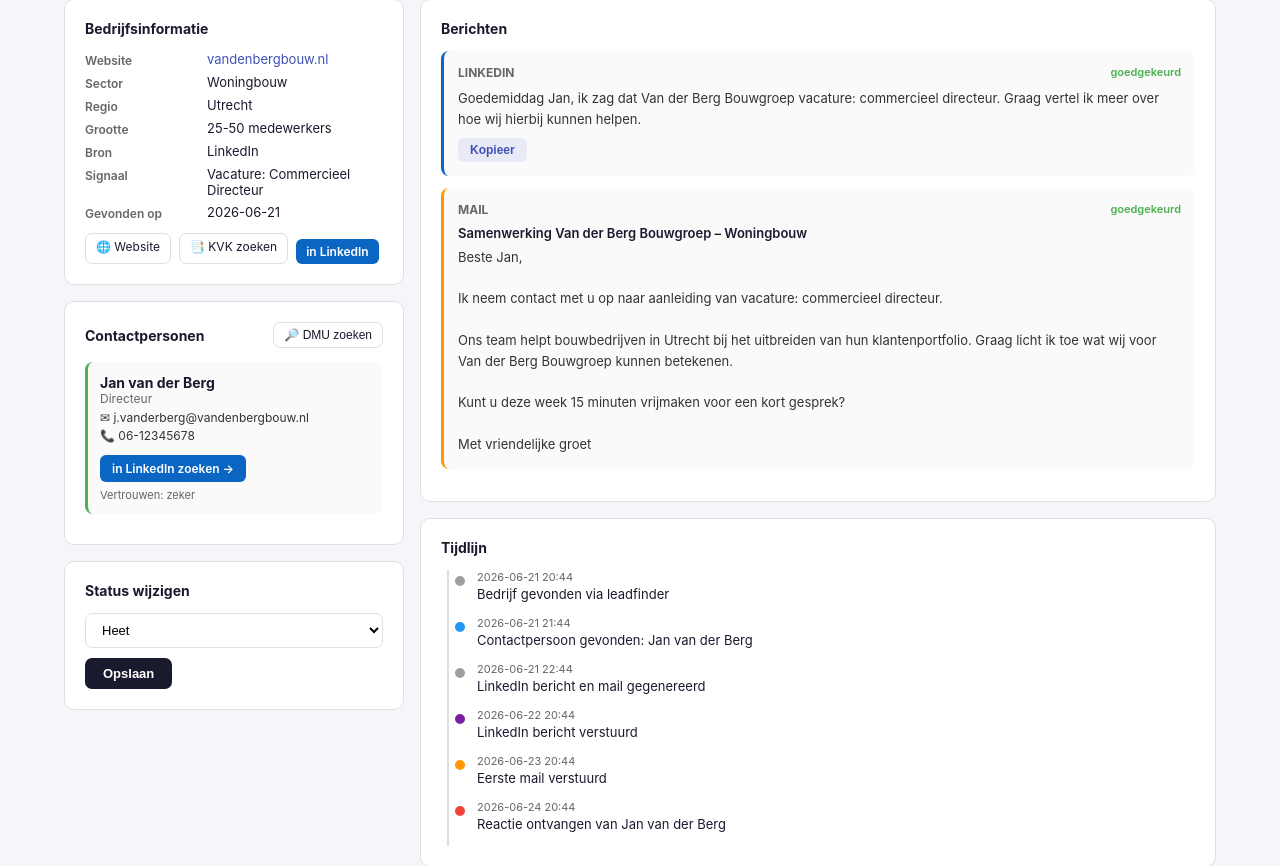
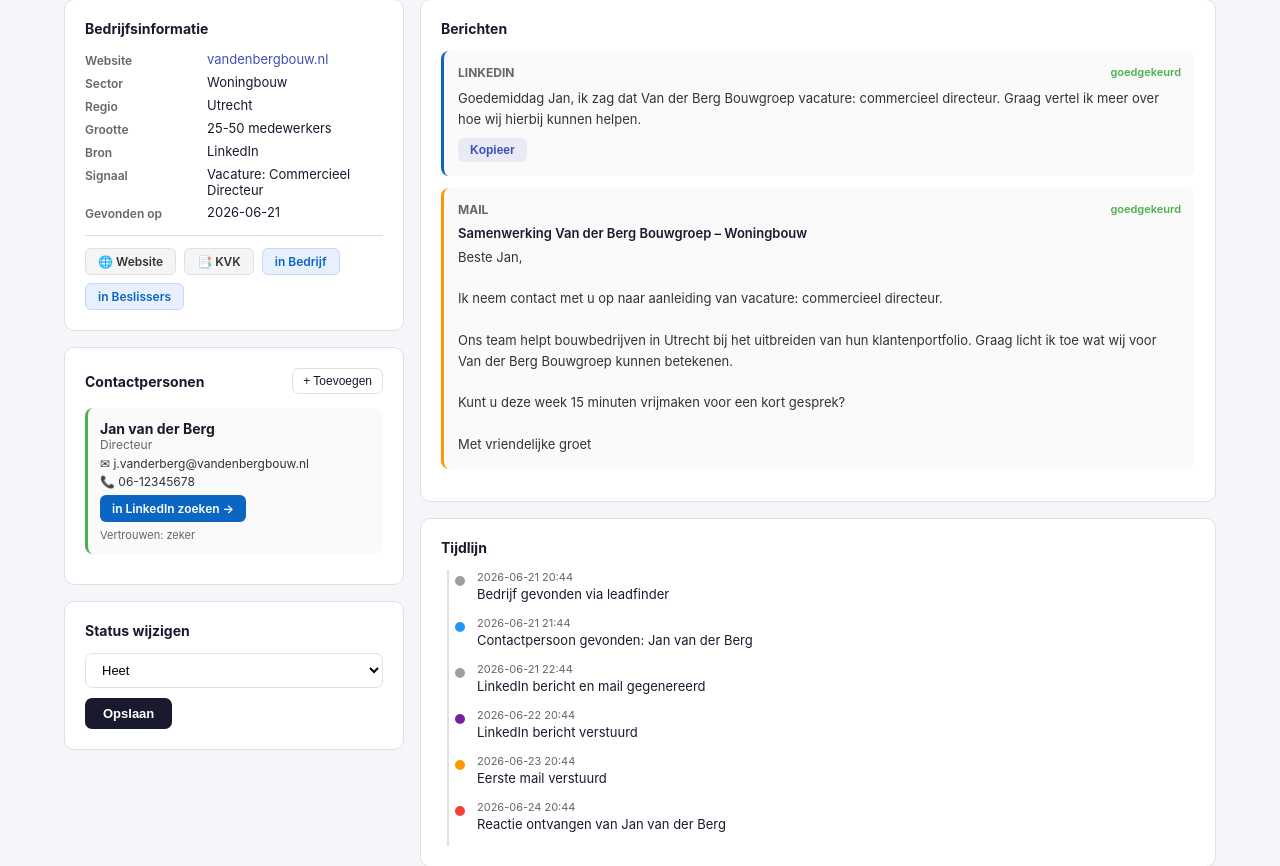
Before and after one commit to Daniel2000dk/12Build-Project, a Flask app: page /lead/1 in a window 1280 px wide. Shown: the part 127-993 px from the top of the page. Run offline with Flask 3, Linux system fonts and the light colour scheme; data comes from the database, SQL or seed files in the repository; data that the repository does not hold is empty.

Commit message:
Fix DMU: vervang trage scraper door directe zoeklinks + handmatig contactformulier
- lead_detail.html: directe KVK/LinkedIn knoppen (instant), handmatig contactpersoon toevoegen
- app.py: /api/contact/toevoegen route voor handmatige invoer
- style.css: zoeklinks en contactformulier stijlen

Co-Authored-By: Claude Sonnet 4.6 <noreply@anthropic.com>

```diff
--- a/app.py
+++ b/app.py
@@ -187,6 +187,26 @@ def start_dmu(lead_id):
 def dmu_status_api(lead_id):
     return jsonify(dmu_status.get(lead_id, {"actief": False, "bericht": "", "contacten": []}))
 
+@app.route("/api/contact/toevoegen", methods=["POST"])
+def contact_toevoegen():
+    data = request.json
+    lead_id = data.get("lead_id")
+    naam = data.get("naam", "").strip()
+    if not lead_id or not naam:
+        return jsonify({"ok": False, "bericht": "Naam en lead_id zijn verplicht"}), 400
+    voeg_contactpersoon_toe(
+        lead_id=lead_id,
+        naam=naam,
+        functie=data.get("functie", ""),
+        linkedin_url=data.get("linkedin_url", ""),
+        email=data.get("email", ""),
+        telefoon=data.get("telefoon", ""),
+        vertrouwen=data.get("vertrouwen", "waarschijnlijk"),
+        bron="handmatig"
+    )
+    update_lead_status(lead_id, "dmu_zoeken")
+    return jsonify({"ok": True})
+
 # ─── Instellingen ────────────────────────────────────────────────────────────
 
 @app.route("/instellingen")
--- a/static/style.css
+++ b/static/style.css
@@ -642,14 +642,36 @@ code {
 .leeg-blok h3 { font-size: 16px; font-weight: 700; margin-bottom: 8px; }
 .leeg-blok p { color: var(--tekst-licht); font-size: 13px; max-width: 400px; margin: 0 auto; }
 
-/* LEAD DETAIL – DMU */
+/* LEAD DETAIL */
 .kaart-header-rij { display: flex; justify-content: space-between; align-items: center; margin-bottom: 14px; }
 .kaart-header-rij h3 { margin-bottom: 0; }
-.btn-klein-link {
+.btn-klein-link { font-size: 12px; padding: 5px 10px; text-decoration: none; display: inline-block; }
+.geen-contacten { font-size: 13px; color: var(--tekst-licht); padding: 8px 0; }
+
+/* Zoeklinks onder bedrijfsinfo */
+.zoeklinks { display: flex; flex-wrap: wrap; gap: 8px; margin-top: 14px; padding-top: 12px; border-top: 1px solid var(--rand); }
+.zoeklink {
     font-size: 12px;
-    padding: 5px 10px;
+    font-weight: 600;
+    padding: 5px 12px;
+    border-radius: 6px;
     text-decoration: none;
-    display: inline-block;
+    background: #f5f5f5;
+    color: #333;
+    border: 1px solid #e0e0e0;
+    transition: background 0.15s;
 }
-.contact-links { margin-top: 6px; }
-.geen-contacten { font-size: 13px; color: var(--tekst-licht); padding: 8px 0; }
+.zoeklink:hover { background: #eeeeee; }
+.zoeklink-linkedin { background: #e8f0fe; color: #0a66c2; border-color: #c5d8f8; }
+.zoeklink-linkedin:hover { background: #d0e4ff; }
+
+/* Contact toevoegen formulier */
+.contact-form {
+    margin-top: 14px;
+    padding-top: 14px;
+    border-top: 1px solid var(--rand);
+    display: flex;
+    flex-direction: column;
+    gap: 10px;
+}
+.verborgen { display: none !important; }
--- a/templates/lead_detail.html
+++ b/templates/lead_detail.html
@@ -9,57 +9,45 @@
 </div>
 
 <div class="detail-grid">
-    <!-- Linker kolom: bedrijfsinfo + contactpersonen -->
+    <!-- Linker kolom -->
     <div class="detail-links">
+
         <div class="kaart">
             <h3>Bedrijfsinformatie</h3>
             <dl>
                 <dt>Website</dt>
-                <dd>
-                    {% if lead.website %}
-                    <a href="{{ lead.website if lead.website.startswith('http') else 'https://' + lead.website }}" target="_blank">{{ lead.website }}</a>
-                    {% else %}&ndash;{% endif %}
-                </dd>
+                <dd>{% if lead.website %}<a href="{{ lead.website if lead.website.startswith('http') else 'https://' + lead.website }}" target="_blank">{{ lead.website }}</a>{% else %}&ndash;{% endif %}</dd>
                 <dt>Sector</dt><dd>{{ lead.sector or '&ndash;' }}</dd>
                 <dt>Regio</dt><dd>{{ lead.regio or '&ndash;' }}</dd>
                 <dt>Grootte</dt><dd>{{ lead.grootte or '&ndash;' }}</dd>
                 <dt>Bron</dt><dd>{{ lead.bron or '&ndash;' }}</dd>
                 <dt>Signaal</dt><dd>{{ lead.groeisignaal or '&ndash;' }}</dd>
                 <dt>Gevonden op</dt><dd>{{ lead.datum_gevonden[:10] if lead.datum_gevonden else '&ndash;' }}</dd>
-                {% if lead.notities %}
-                <dt>KVK</dt><dd>{{ lead.notities }}</dd>
-                {% endif %}
+                {% if lead.notities %}<dt>KVK</dt><dd>{{ lead.notities }}</dd>{% endif %}
             </dl>
 
-            <!-- LinkedIn bedrijfslink -->
-            <div style="margin-top:12px; display:flex; gap:8px; flex-wrap:wrap;">
+            <!-- Directe zoeklinks -->
+            <div class="zoeklinks">
                 {% if lead.website %}
                 <a href="{{ lead.website if lead.website.startswith('http') else 'https://' + lead.website }}"
-                   target="_blank" class="btn-secundair btn-klein-link">&#127760; Website</a>
+                   target="_blank" class="zoeklink">&#127760; Website</a>
                 {% endif %}
                 <a href="https://www.kvk.nl/zoeken/?q={{ lead.bedrijfsnaam | urlencode }}"
-                   target="_blank" class="btn-secundair btn-klein-link">&#128209; KVK zoeken</a>
+                   target="_blank" class="zoeklink">&#128209; KVK</a>
                 <a href="https://www.linkedin.com/search/results/companies/?keywords={{ lead.bedrijfsnaam | urlencode }}"
-                   target="_blank" class="btn-linkedin btn-klein-link">in LinkedIn</a>
+                   target="_blank" class="zoeklink zoeklink-linkedin">in Bedrijf</a>
+                <a href="https://www.linkedin.com/search/results/people/?keywords={{ (lead.bedrijfsnaam + ' directeur eigenaar') | urlencode }}"
+                   target="_blank" class="zoeklink zoeklink-linkedin">in Beslissers</a>
             </div>
         </div>
 
-        <!-- Contactpersonen + DMU Finder -->
+        <!-- Contactpersonen -->
         <div class="kaart">
             <div class="kaart-header-rij">
                 <h3>Contactpersonen</h3>
-                <button id="dmu-btn" class="btn-secundair btn-klein-link" onclick="startDMU({{ lead.id }})">
-                    &#128270; DMU zoeken
-                </button>
+                <button class="btn-secundair btn-klein-link" onclick="toggleContactForm()">+ Toevoegen</button>
             </div>
 
-            <div id="dmu-voortgang" class="scan-voortgang verborgen" style="margin-bottom:12px;">
-                <div class="scan-spinner"></div>
-                <span id="dmu-bericht">Zoeken...</span>
-            </div>
-            <div id="dmu-resultaat" class="verborgen" style="margin-bottom:12px;"></div>
-
-            <div id="contacten-lijst">
             {% if lead.contactpersonen %}
             {% for cp in lead.contactpersonen %}
             <div class="contact-kaart vertrouwen-{{ cp.vertrouwen }}">
@@ -67,21 +55,50 @@
                 <div class="contact-functie">{{ cp.functie or 'Functie onbekend' }}</div>
                 {% if cp.email %}<div class="contact-info">&#9993; {{ cp.email }}</div>{% endif %}
                 {% if cp.telefoon %}<div class="contact-info">&#128222; {{ cp.telefoon }}</div>{% endif %}
-                    <div class="contact-links">
-                        {% if cp.linkedin_url %}
-                        <a href="{{ cp.linkedin_url if cp.linkedin_url.startswith('http') else 'https://' + cp.linkedin_url }}"
-                           target="_blank" class="btn-linkedin">in LinkedIn zoeken &rarr;</a>
-                        {% else %}
                 <a href="https://www.linkedin.com/search/results/people/?keywords={{ (cp.naam + ' ' + lead.bedrijfsnaam) | urlencode }}"
                    target="_blank" class="btn-linkedin">in LinkedIn zoeken &rarr;</a>
-                        {% endif %}
-                    </div>
                 <div class="vertrouwen-label">Vertrouwen: {{ cp.vertrouwen }}</div>
             </div>
             {% endfor %}
             {% else %}
-                <p class="geen-contacten">Nog geen contactpersonen gevonden. Klik op &ldquo;DMU zoeken&rdquo; om automatisch te zoeken.</p>
+            <p class="geen-contacten">Nog geen contactpersonen. Zoek via de knoppen hierboven en voeg toe.</p>
             {% endif %}
+
+            <!-- Contact toevoegen formulier -->
+            <div id="contact-form" class="contact-form verborgen">
+                <div class="form-rij">
+                    <label>Naam *</label>
+                    <input type="text" id="cp-naam" placeholder="Jan de Vries">
+                </div>
+                <div class="form-rij">
+                    <label>Functie</label>
+                    <input type="text" id="cp-functie" placeholder="Commercieel Directeur">
+                </div>
+                <div class="form-rij">
+                    <label>E-mail</label>
+                    <input type="email" id="cp-email" placeholder="jan@bedrijf.nl">
+                </div>
+                <div class="form-rij">
+                    <label>LinkedIn URL</label>
+                    <input type="text" id="cp-linkedin" placeholder="linkedin.com/in/jandevries">
+                </div>
+                <div class="form-rij">
+                    <label>Telefoon</label>
+                    <input type="text" id="cp-telefoon" placeholder="06-12345678">
+                </div>
+                <div class="form-rij">
+                    <label>Vertrouwen</label>
+                    <select id="cp-vertrouwen">
+                        <option value="zeker">Zeker (gevonden op website)</option>
+                        <option value="waarschijnlijk" selected>Waarschijnlijk (LinkedIn match)</option>
+                        <option value="onzeker">Onzeker</option>
+                    </select>
+                </div>
+                <div style="display:flex; gap:8px; margin-top:4px;">
+                    <button class="btn-primair" onclick="slaContactOp({{ lead.id }})">Opslaan</button>
+                    <button class="btn-secundair" onclick="toggleContactForm()">Annuleren</button>
+                </div>
+                <div id="cp-fout" style="color:#c62828; font-size:12px; margin-top:6px; display:none;"></div>
             </div>
         </div>
 
@@ -99,7 +116,7 @@
         </div>
     </div>
 
-    <!-- Rechter kolom: tijdlijn + berichten -->
+    <!-- Rechter kolom: berichten + tijdlijn -->
     <div class="detail-rechts">
         {% if lead.berichten %}
         <div class="kaart">
@@ -135,77 +152,46 @@
 </div>
 
 <script>
-var dmuActief = false;
+function toggleContactForm() {
+    var form = document.getElementById('contact-form');
+    form.classList.toggle('verborgen');
+    if (!form.classList.contains('verborgen')) {
+        document.getElementById('cp-naam').focus();
+    }
+}
 
-function startDMU(leadId) {
-    if (dmuActief) return;
-    dmuActief = true;
+function slaContactOp(leadId) {
+    var naam = document.getElementById('cp-naam').value.trim();
+    if (!naam) {
+        var fout = document.getElementById('cp-fout');
+        fout.textContent = 'Naam is verplicht';
+        fout.style.display = 'block';
+        return;
+    }
 
-    var btn = document.getElementById('dmu-btn');
-    var voortgang = document.getElementById('dmu-voortgang');
-    var resultaat = document.getElementById('dmu-resultaat');
-
-    btn.disabled = true;
-    btn.textContent = 'Bezig...';
-    voortgang.classList.remove('verborgen');
-    resultaat.classList.add('verborgen');
-
-    fetch('/api/dmu/zoek/' + leadId, {method: 'POST'})
+    fetch('/api/contact/toevoegen', {
+        method: 'POST',
+        headers: {'Content-Type': 'application/json'},
+        body: JSON.stringify({
+            lead_id: leadId,
+            naam: naam,
+            functie: document.getElementById('cp-functie').value.trim(),
+            email: document.getElementById('cp-email').value.trim(),
+            linkedin_url: document.getElementById('cp-linkedin').value.trim(),
+            telefoon: document.getElementById('cp-telefoon').value.trim(),
+            vertrouwen: document.getElementById('cp-vertrouwen').value,
+        })
+    })
     .then(function(r) { return r.json(); })
     .then(function(data) {
         if (data.ok) {
-            peilDMUStatus(leadId);
+            window.location.reload();
         } else {
-            toonDMUFout(data.bericht || 'Fout bij starten');
+            var fout = document.getElementById('cp-fout');
+            fout.textContent = data.bericht || 'Fout bij opslaan';
+            fout.style.display = 'block';
         }
-    })
-    .catch(function(e) { toonDMUFout('Verbindingsfout'); });
-}
-
-function peilDMUStatus(leadId) {
-    var interval = setInterval(function() {
-        fetch('/api/dmu/status/' + leadId)
-        .then(function(r) { return r.json(); })
-        .then(function(data) {
-            document.getElementById('dmu-bericht').textContent = data.bericht || 'Zoeken...';
-
-            if (!data.actief) {
-                clearInterval(interval);
-                dmuActief = false;
-                document.getElementById('dmu-voortgang').classList.add('verborgen');
-
-                var btn = document.getElementById('dmu-btn');
-                btn.disabled = false;
-                btn.textContent = '↻ Opnieuw zoeken';
-
-                if (data.contacten && data.contacten.length > 0) {
-                    toonResultaat('&#10003; ' + data.contacten.length + ' contacten gevonden &ndash; pagina wordt herladen...', 'groen');
-                    setTimeout(function() { window.location.reload(); }, 1500);
-                } else {
-                    toonResultaat('Geen contacten gevonden op website. Gebruik de LinkedIn knop om handmatig te zoeken.', '');
-                }
-            }
-        })
-        .catch(function() {});
-    }, 3000);
-}
-
-function toonResultaat(tekst, kleur) {
-    var el = document.getElementById('dmu-resultaat');
-    el.innerHTML = tekst;
-    el.style.color = kleur === 'groen' ? '#2e7d32' : '#666';
-    el.style.fontSize = '13px';
-    el.style.padding = '8px 0';
-    el.classList.remove('verborgen');
-}
-
-function toonDMUFout(bericht) {
-    dmuActief = false;
-    document.getElementById('dmu-voortgang').classList.add('verborgen');
-    var btn = document.getElementById('dmu-btn');
-    btn.disabled = false;
-    btn.textContent = '&#128270; DMU zoeken';
-    toonResultaat('Fout: ' + bericht, '');
+    });
 }
 </script>
 {% endblock %}
```
Lines whose indentation alone changed are shown as unchanged.
